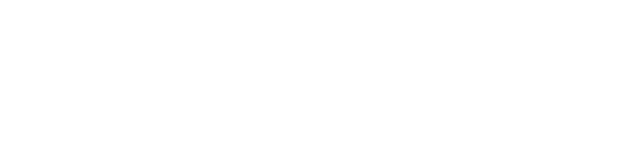
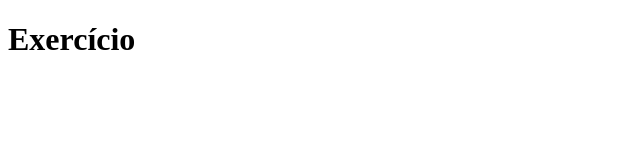
Before and after one commit to Pedrofelip/exercicio-repo-RWD, a plain HTML site: page index.html in a window 1280 px wide. Shown: the whole page, without its empty margins (0-640 px from the left). Drawn offline with Linux system fonts and the light colour scheme.

```diff
--- a/index.html
+++ b/index.html
@@ -4,9 +4,9 @@
     <meta charset="UTF-8">
     <meta http-equiv="X-UA-Compatible" content="IE=edge">
     <meta name="viewport" content="width=device-width, initial-scale=1.0">
-    <title>EXERCICICO</title>
+    <title>EXERCÍCIO</title>
 </head>
 <body>
-    <h1></h1>
+    <h1>Exercício</h1>
 </body>
 </html>
```
Also changed, not shown: 1 other file.
